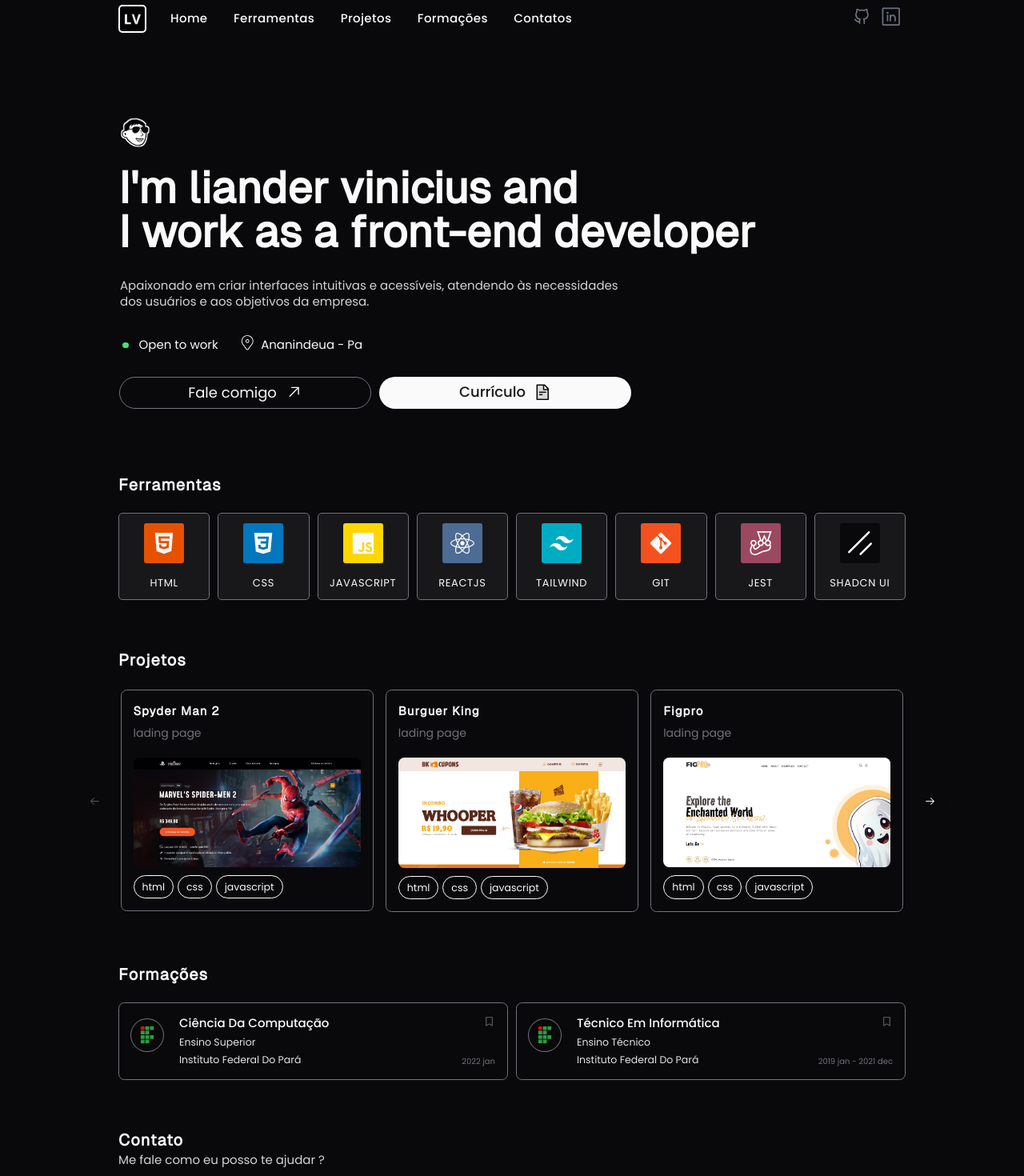
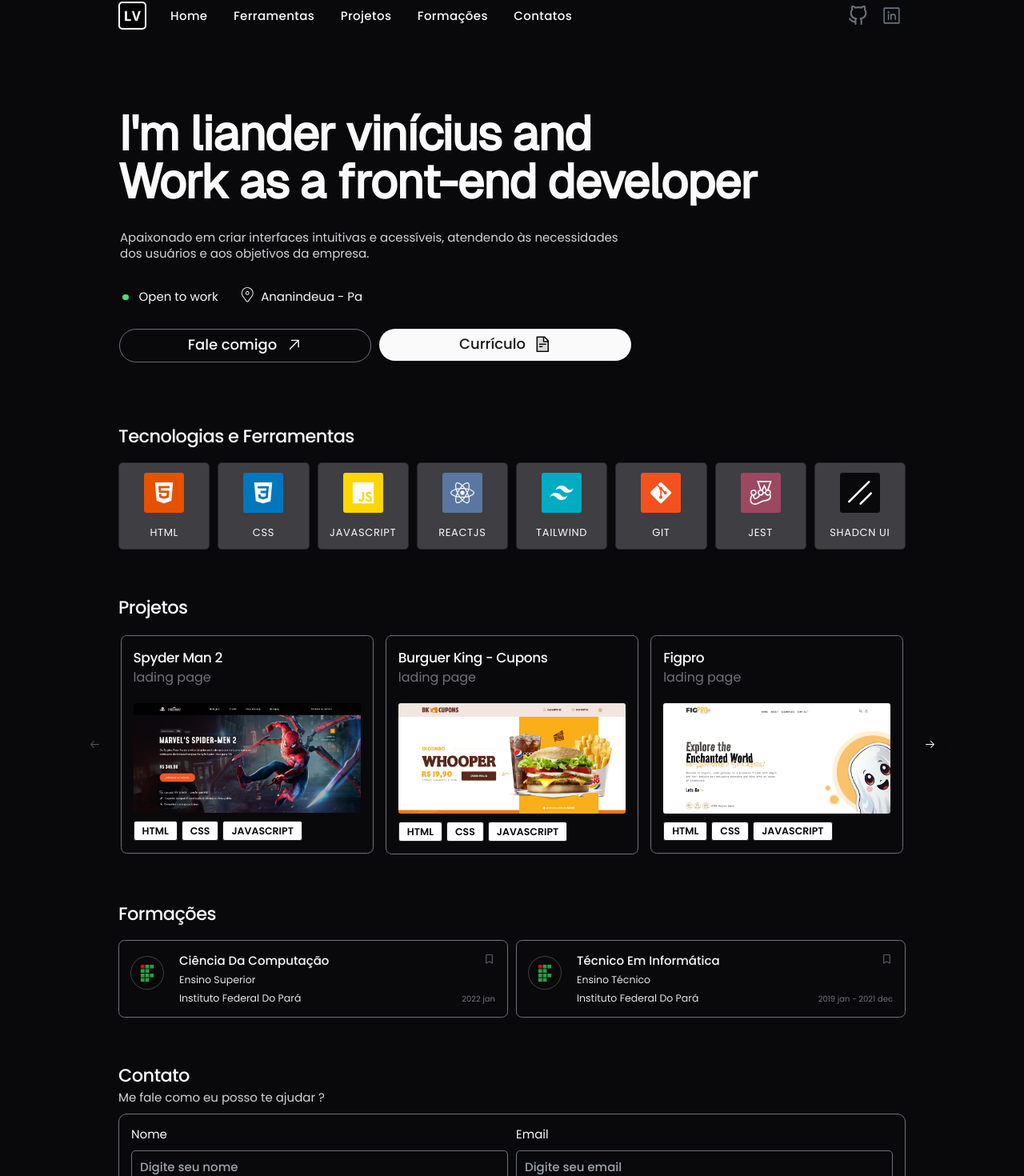
Before and after one commit to Lianderdev/Portfolio-react, a React (Vite) app: page / in a window 1280 px wide. Shown: the part 18-1488 px from the top of the page at 80% size. Built offline with nearby package versions, Linux system fonts and the light colour scheme.

Commit message:
style general

```diff
--- a/src/components/Project.jsx
+++ b/src/components/Project.jsx
@@ -4,15 +4,15 @@
     return (
         <Card className='border-zinc-500'>
             <CardContent className="flex flex-col p-6">
-                <h2 className="text-[1.5rem] capitalize">{title}</h2>
-                <p className="mt-[5px] text-[1.4rem] text-zinc-500">{description}</p>
+                <h2 className="text-[1.7rem] capitalize">{title}</h2>
+                <p className="text-[1.6rem] text-zinc-500">{description}</p>
 
-                <a className="w-full mt-8 rounded-xl" href={link}>
-                    <img className="object-fill w-full rounded-xl" src={img} alt={title} />
+                <a className="w-full mt-8 rounded-md" href={link}>
+                    <img href={link} className="object-fill rounded-md transform transition-transform duration-500 hover:scale-110" src={img} alt={title} />
                 </a>
-                <ul className="flex gap-2 mt-4">
+                <ul className="flex gap-2 flex-wrap mt-4">
                     {tools.map((tool) =>
-                        <li key={tool} className="px-4 py-2 border border-white rounded-full text-xl font-normal">{tool}</li>
+                        <li key={tool} style={{ userSelect: 'none' }} className="px-4 py-1 uppercase border bg-white rounded-md text-xl font-semibold text-zinc-950 hover:bg-zinc-200 transition-colors">{tool}</li>
                     )}
                 </ul>
             </CardContent>
--- a/src/components/Tool.jsx
+++ b/src/components/Tool.jsx
@@ -1,6 +1,6 @@
 export function Tool({ name, color, Img}) {
     return (
-            <li className="mt-4 flex flex-col items-center gap-3 font-normal pt-4 pb-3 rounded-lg text-[1.3rem] tracking-wider uppercase border-[1px] border-solid border-zinc-500 bg-zinc-900
+            <li style={{ userSelect: 'none' }} className="mt-4 flex flex-col items-center gap-3 font-normal pt-4 pb-3 rounded-lg text-[1.3rem] tracking-wider uppercase border-[1px] bg-tools
             md:gap-6 md:pt-5 md:pb-4 md:text-6 " >
                 <div style={{ backgroundColor: color }} className='flex items-center justify-center p-2 rounded-md text-4xl
                 md:p-4 md:text-5xl '><Img /></div>
--- a/src/sections/Contact.jsx
+++ b/src/sections/Contact.jsx
@@ -55,24 +55,24 @@
         <section id="contact" className='flex flex-col'>
             <h2>Contato</h2>
 
-            <p className="text-2xl text-zinc-300 mb-4">Me fale como eu posso te ajudar ? </p>
+            <p className="text-2xl text-zinc-300 mb-4 mt-2">Me fale como eu posso te ajudar ? </p>
 
             <form onSubmit={sendEmail} className='flex flex-col gap-8 border border-zinc-500 bg-zinc-950 p-6 rounded-[10px]'>
                 <div className='grid  grid-cols-[repeat(auto-fit,_minmax(300px,1fr))] gap-4'>
                     <div className='flex flex-col gap-4'>
-                        <label className='text-2xl' htmlFor="name">Nome : </label>
+                        <label className='text-2xl' htmlFor="name">Nome </label>
                         <input className="border border-zinc-500 rounded-[5px] p-4 text-2xl text-zinc-50 bg-zinc-950 font-medium
-                        focus:border-white" type="text" value={name} id="name" onChange={getName} placeholder="Liander" required />
+                        focus:border-white" type="text" value={name} id="name" onChange={getName} placeholder="Digite seu nome" required />
                     </div>
 
                     <div className='flex flex-col gap-4'>
-                        <label className='text-2xl' htmlFor="email">Email : </label>
-                        <input className="border border-zinc-500 rounded-[5px] p-4 text-2xl text-zinc-50 bg-zinc-950 font-medium focus:border-white" type="text" value={email} id="email" onChange={getEmail} placeholder="liander@gmail.com" required />
+                        <label className='text-2xl' htmlFor="email">Email </label>
+                        <input className="border border-zinc-500 rounded-[5px] p-4 text-2xl text-zinc-50 bg-zinc-950 font-medium focus:border-white" type="text" value={email} id="email" onChange={getEmail} placeholder="Digite seu email" required />
                     </div>
                 </div>
 
                 <div className='flex flex-col gap-4'>
-                    <label className="text-2xl" htmlFor="message">Mensagem : </label>
+                    <label className="text-2xl" htmlFor="message">Mensagem </label>
                     <textarea className="text-2xl max-h-60 max-w-full border border-zinc-500 rounded-[5px] p-4 bg-zinc-950 text-zinc-50 font-medium focus:border-white" cols="30" rows="10" value={message} id="message" onChange={getMessage} placeholder="Digite sua mensagem" required />
                 </div>
 
--- a/src/sections/Header.jsx
+++ b/src/sections/Header.jsx
@@ -28,14 +28,12 @@
                 </div>
 
                 <div className='flex items-center gap-6'>
-                    <div className="flex items-center gap-1 relative">
-                        <a href="https://github.com/Lianderdev" target="_blank"><FiGithub className="icons text-5xl"/></a>
+                    <div className="flex items-center gap-3 relative">
+                        <a  href="https://github.com/Lianderdev" target="_blank"><FiGithub className="icons text-5xl"/></a>
                         <a  href="https://www.linkedin.com/in/liander-vin%C3%ADcius/" target="_blank"><PiLinkedinLogo className="icons text-6xl"/></a>
-                        <button className="w-12 h-12 flex md:hidden items-center justify-center text-4xl text-gray-50 bg-zinc-900 rounded mb-[6px] ml-4 relative"> <RiMenu4Fill /> </button>
+                        <button className="w-12 h-12 flex md:hidden items-center justify-center text-4xl text-gray-50 bg-zinc-900 rounded  ml-4 relative"> <RiMenu4Fill /> </button>
                     </div>
                 </div>
-
-
             </header>
         </>
     )
--- a/src/sections/Home.jsx
+++ b/src/sections/Home.jsx
@@ -3,18 +3,19 @@
 import { AiTwotoneFileText } from "react-icons/ai";
 import { Button } from "@/components/ui/button";
 
+import curriculo from '../assets/docs/curriculo.pdf'
+
 import avatar from '../assets/images/avatar-liander.svg'
 
 export function Home() {
     return (
-        <section id='home' className="flex justify-center flex-col gap-12 pt-60 pb-8 relative ">
+        <section id='home' className="flex justify-center flex-col gap-12 pt-56 pb-8 relative">
 
-            <div className="w-24 object-cover -ml-[8px] -mb-[15px]">
+            {/* <div className="w-24 object-cover -ml-[8px] -mb-[15px]">
                 <img className="object-fill w-full" src={avatar} alt="" />
-            </div>
+            </div> */}
 
-            <h1 className='text-[3.5rem] leading-snug font-semibold
-            xs:text-[4rem] xs:leading-none md:text-[5.5rem] md:leading-none'>I'm liander vinicius and <br/> I work as a front-end developer</h1>
+            <h1 className='scroll-m-20 text-5xl xs:text-6xl sm:text-7xl md:text-8xl lg:mt-6 font-extrabold tracking-tight'>I'm liander vinícius and <br />Work as a front-end developer</h1>
 
             <p className="max-w-5xl text-2xl pl-[2px] text-zinc-300"> Apaixonado em criar interfaces intuitivas e acessíveis, atendendo às necessidades dos usuários e aos objetivos da empresa.</p>
 
@@ -26,14 +27,18 @@
                     </div>
 
                     <div className="flex items-center gap-[0.6rem] px-1">
-                        <CiLocationOn className='text-4xl  mb-[6px]'/>
+                        <CiLocationOn className='text-4xl  mb-[6px]' />
                         <p p className='text-[1.5rem]'>Ananindeua - Pa</p>
                     </div>
                 </div>
 
                 <div className='w-full max-w-5xl grid grid-cols-[repeat(auto-fit,minmax(100px,1fr))] gap-4 ml-0.5 mt-2'>
-                    <a className='button border-zinc-500' href='#contact'>Fale comigo <GoArrowUpRight  className='text-4xl'/></a>
-                    <Button className='button'>Currículo < AiTwotoneFileText  className='text-4xl text-zinc-950'/></Button>
+                    <a className='button border-zinc-500' href='#contact'>
+                        <Button className='button w-full bg-transparent hover:border-transparent' variant="secondary">Fale comigo <GoArrowUpRight className='text-4xl' /></Button>
+                    </a>
+                    <a href={curriculo} download={curriculo}>
+                        <Button className='button w-full'>Currículo < AiTwotoneFileText className='text-4xl text-zinc-950' /></Button>
+                    </a>
                 </div>
 
             </div>
--- a/src/sections/Projects.jsx
+++ b/src/sections/Projects.jsx
@@ -21,23 +21,7 @@
                     {projects.map((project) => (
                         <CarouselItem key={project.id} className="md:basis-1/2 lg:basis-1/3">
                             <div className="p-1">
-                                <Project title={project.title} description={project.description} img={project.img} tools={project.tools}/>
-
-                                {/* <Card key={project.id} className='border-zinc-500'>
-                                    <CardContent  className="flex flex-col p-6">
-                                        <h2 className="text-[1.5rem] capitalize">{project.title}</h2>
-                                        <p className="mt-[5px] text-[1.4rem] text-zinc-500">{project.description}</p>
-
-                                        <a className="w-full mt-8 rounded-xl" href={project.link}>
-                                            <img className="object-fill w-full rounded-xl" src={project.img} alt={project.title} />
-                                        </a>
-                                        <ul className="flex gap-2 mt-4">
-                                            {project.tools.map((tool) =>
-                                             <li className="px-4 py-2 border border-white rounded-full text-xl font-normal">{tool}</li>
-                                            )}
-                                        </ul>
-                                    </CardContent>
-                                </Card> */}
+                                <Project link={project.link} title={project.title} description={project.description} img={project.img} tools={project.tools}/>
                             </div>
                         </CarouselItem>
                     ))}
--- a/src/sections/Tools.jsx
+++ b/src/sections/Tools.jsx
@@ -4,12 +4,13 @@
 export function Tools() {
     return (
         <section id='tools'>
-            <h2 className='pb-4'>Ferramentas</h2>
+            <h2 className='pb-4'>Tecnologias e Ferramentas</h2>
             <ul className='grid grid-cols-[repeat(auto-fit,minmax(100px,1fr))] gap-x-4'>
                 {tools.map(tool => (
                 <Tool key={tool.id} Img={tool.Img} name={tool.name} color={tool.color}/>
                 ))}
             </ul>
         </section>
+
     )
 }
--- a/src/styles/index.css
+++ b/src/styles/index.css
@@ -4,11 +4,11 @@
 
 
 .link {
-    @apply text-2xl tracking-wide font-medium no-underline py-2 px-4 text-zinc-50;
+    @apply text-2xl tracking-wide font-medium no-underline py-2 px-4 text-zinc-50 rounded-md hover:bg-zinc-800 transition-colors;
 }
 
 .icons {
-    @apply  text-gray-500 p-2 mb-2 rounded-md cursor-pointer;
+    @apply  text-gray-500 h-14 w-14 p-2 rounded-md cursor-pointer hover:bg-zinc-800 transition-colors;
 }
 
 .button {
--- a/src/styles/styles-globals.css
+++ b/src/styles/styles-globals.css
@@ -18,7 +18,7 @@
     --zinc-900: #18181b;
     --zinc-800: #27272a;
     --zinc-700: #3f3f46;
-    --zinc-500: #71717a;
+    --zinc-500: #71717a83;
     --zinc-50: #fafafa;
     --gray-500: #6b7280;
 }
@@ -70,10 +70,11 @@
 }
 
 section h2 {
-    font-size: 20px;
-    font-weight: 600;
-    letter-spacing: 1px;
-    font-family: 'MinhaFonte', sans-serif;
+    scroll-margin: 5rem;
+    font-size: 2.25rem; /* Tamanho da fonte */
+    line-height: 2.5rem;
+    font-weight: 500;
+    letter-spacing: -0.025em;
 }
 
 h1 {
--- a/src/utils/projects.js
+++ b/src/utils/projects.js
@@ -5,8 +5,8 @@
 
 
 export const projects = [
-    {id:1, title:'Spyder Man 2', description:'lading page', link:'', img: spyder_man, tools: ['html', 'css', 'javascript']},
-    {id:2, title:'Burguer king', description:'lading page', link:'', img: burguer_king, tools: ['html', 'css', 'javascript']},
-    {id:3, title:'Figpro', description:'lading page', link:'', img: figpro, tools: ['html', 'css', 'javascript']},
-    {id:4, title:'To do list', description:'Site de tarefas', link:'', img: todolist, tools: ['html', 'css', 'javascript']},
+    {id:1, title:'Spyder Man 2', description:'lading page', link:'https://spyder-man-lading-page.vercel.app/', img: spyder_man, tools: ['html', 'css', 'javascript']},
+    {id:2, title:'Burguer king - Cupons', description:'lading page', link:'https://bk-cupons-lading-page.vercel.app/', img: burguer_king, tools: ['html', 'css', 'javascript']},
+    {id:3, title:'Figpro', description:'lading page', link:'https://lianderdev.github.io/FigPro-Lading-page/', img: figpro, tools: ['html', 'css', 'javascript']},
+    {id:4, title:'To do list', description:'Site de tarefas', link:'http://todolist-three-hazel.vercel.app/', img: todolist, tools: ['html', 'css', 'javascript']},
 ]
--- a/tailwind.config.js
+++ b/tailwind.config.js
@@ -8,7 +8,8 @@
 	theme: {
 		extend: {
 			colors: {
-				headerColor: '#09090bd0',
+				tools: '#71717a83',
+				headerColor: '#71717a83',
 				modal: '#00000080',
 				background: 'hsl(var(--background))',
 				foreground: 'hsl(var(--foreground))',
```
Also changed, not shown: 1 other file (tests, documents, lock files or other folders).
